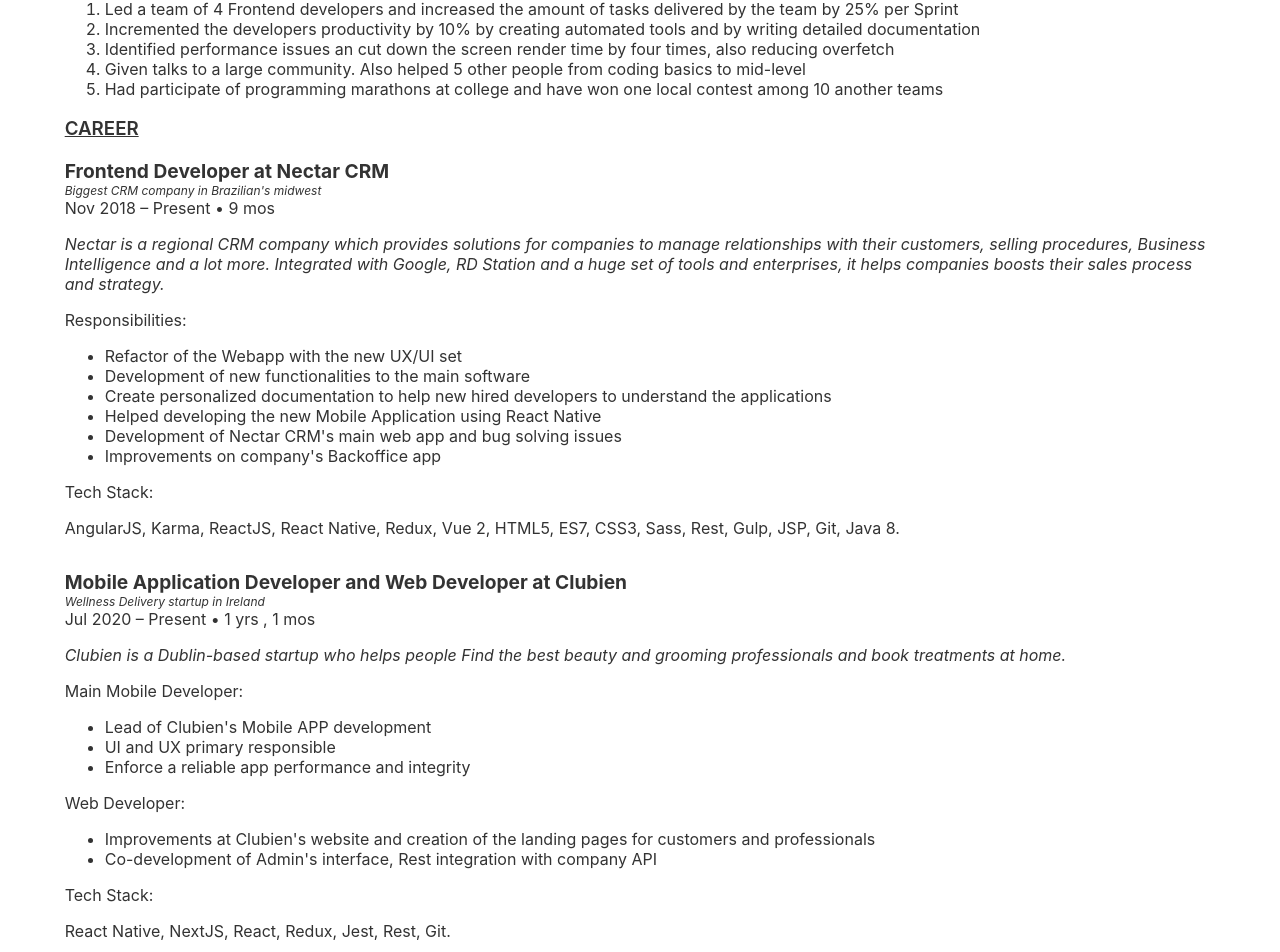
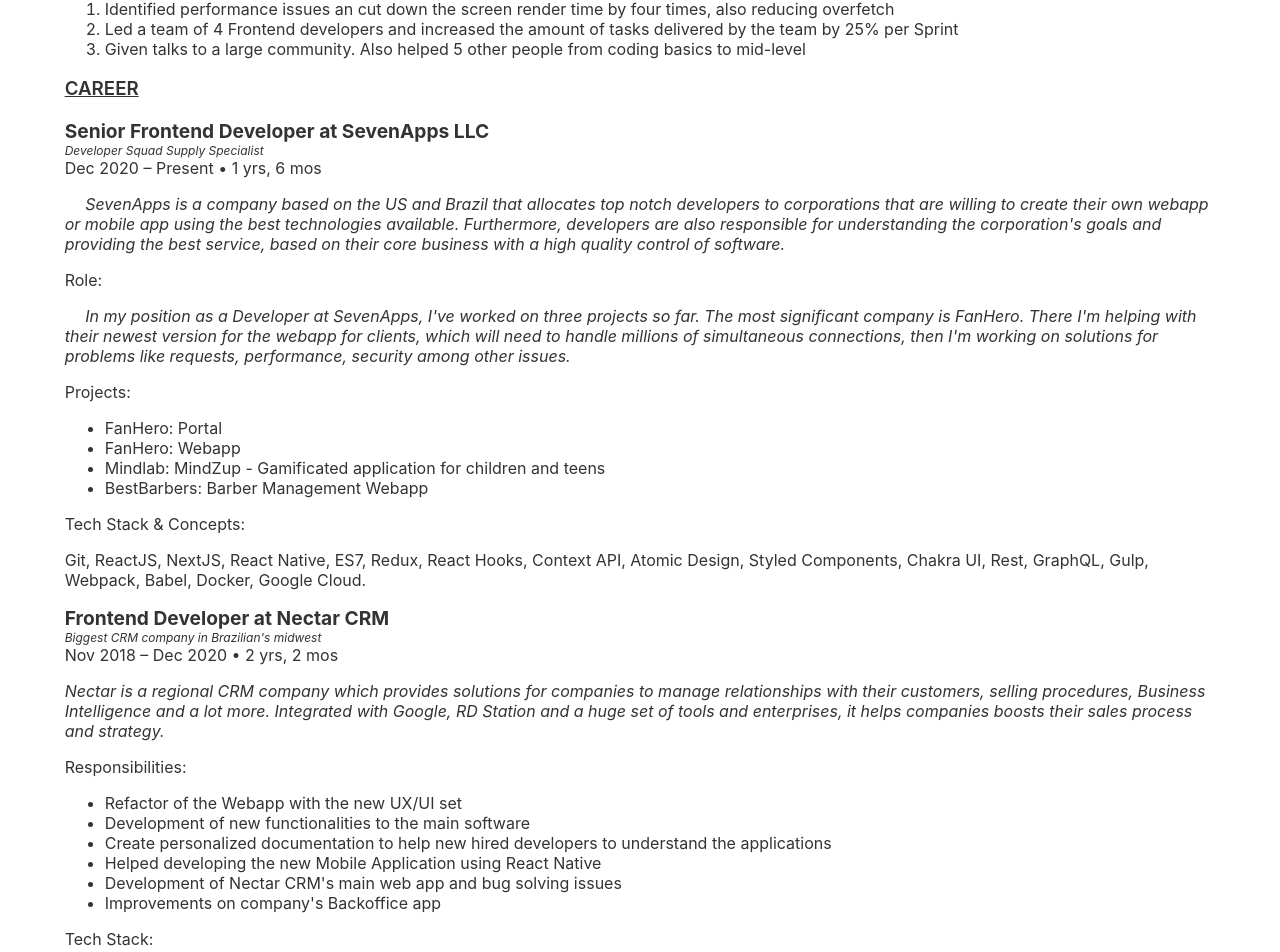
Before and after one commit to murilloves/svelte-cv, a Svelte app: page / in a window 1280 px wide. Shown: the part 302-1254 px from the top of the page. Built offline with nearby package versions, Linux system fonts and the light colour scheme.

Commit message:
Updating CV for SevenApps

```diff
--- a/src/Achievements.svelte
+++ b/src/Achievements.svelte
@@ -3,12 +3,10 @@
         ACHIEVEMENTS
     </h3>
     <ul class="topic decimal">
-        <!-- <li>Include 4/5 key achievements or highlights. Should be relevant and quantifiable.</li> -->
+        <!-- Include 4/5 key achievements or highlights. Should be relevant and quantifiable. -->
+        <li>Identified performance issues an cut down the screen render time by four times, also reducing overfetch</li><!-- Actuar Screen -->
         <li>Led a team of 4 Frontend developers and increased the amount of tasks delivered by the team by 25% per Sprint</li><!-- Using WBS (Work Breakdown Structure) and Scrum Poker-->
-        <li>Incremented the developers productivity by 10% by creating automated tools and by writing detailed documentation</li><!-- Automated: CI/CD; Build modules -->
-        <li>Identified performance issues an cut down the screen render time by four times, also reducing overfetch</li><!-- Actuar Screen -->
         <li>Given talks to a large community. Also helped 5 other people from coding basics to mid-level</li>
-        <li>Had participate of programming marathons at college and have won one local contest among 10 another teams</li>
         <!-- <li>Taught game programming to needy children</li> -->
     </ul>
 </div>
--- a/src/Career.svelte
+++ b/src/Career.svelte
@@ -1,6 +1,9 @@
 <script>
+    const sevenappsBeginDate = new Date('2020/12/28');
     const clubienBeginDate = new Date('2020/07/15');
+    const clubienEndDate = new Date('2020/12/10');
     const nectarBeginDate = new Date('2018/11/10');
+    const nectarEndDate = new Date('2020/12/31');
     const nussaBeginDate = new Date('2015/3/15');
     const nussaEndDate = new Date('2017/6/10');
     const today = new Date();
@@ -16,8 +19,9 @@
             - (12 * d1.getFullYear() + d1.getMonth());
     }
 
-    const clubienInMonths = monthDiff(clubienBeginDate, today);
-    const nectarInMonths = monthDiff(nectarBeginDate, today);
+    const sevenappsInMonths = monthDiff(sevenappsBeginDate, today);
+    const clubienInMonths = monthDiff(clubienBeginDate, clubienEndDate);
+    const nectarInMonths = monthDiff(nectarBeginDate, nectarEndDate);
     const nussaInMonths = monthDiff(nussaBeginDate, nussaEndDate);
 </script>
 
@@ -27,12 +31,53 @@
     </h3>
 
     <div>
+        <strong class="company-name">Senior Frontend Developer at SevenApps LLC</strong>
+        <div class="tiny-desc">Developer Squad Supply Specialist</div>
+        <div>Dec 2020 – Present •
+        { sevenappsInMonths / 12 >= 1
+            ? `${Math.floor(sevenappsInMonths/12)}
+                yrs${sevenappsInMonths % 12 !== 0 ? ', ' + sevenappsInMonths % 12 + ' mos' : ''}`
+            : `${sevenappsInMonths % 12} mos` }
+        </div>
+
+        <p class="italic">
+            &emsp; SevenApps is a company based on the US and Brazil that allocates top notch developers to corporations that are
+            willing to create their own webapp or mobile app using the best technologies available. Furthermore,
+            developers are also responsible for understanding the corporation's goals and providing the best service,
+            based on their core business with a high quality control of software.
+        </p>
+
+        <p>Role:</p>
+        <p class="italic">
+            &emsp; In my position as a Developer at SevenApps, I've worked on three projects so far.
+            The most significant company is FanHero. There I'm helping with their newest version for the
+            webapp for clients, which will need to handle millions of simultaneous connections, then
+            I'm working on solutions for problems like requests, performance, security among other issues.
+        </p>
+
+        <p>Projects:</p>
+        <ul class="topic">
+            <!-- <li>Highlight responsibilities and key achievements/deliverables.</li> -->
+            <li>FanHero: Portal</li>
+            <li>FanHero: Webapp</li>
+            <li>Mindlab: MindZup - Gamificated application for children and teens</li>
+            <li>BestBarbers: Barber Management Webapp</li>
+        </ul>
+
+        <p>Tech Stack & Concepts:</p>
+        <p>
+            Git, ReactJS, NextJS, React Native, ES7, Redux, React Hooks, Context API, Atomic Design, Styled Components, Chakra UI,
+            Rest, GraphQL, Gulp, Webpack, Babel, Docker, Google Cloud.
+        </p>
+
+    </div>
+    <div>
         <strong class="company-name">Frontend Developer at Nectar CRM</strong>
         <div class="tiny-desc">Biggest CRM company in Brazilian's midwest</div>
-        <div>Nov 2018 – Present •
+        <div>Nov 2018 – Dec 2020 •
         { nectarInMonths / 12 >= 1
-            ? `${Math.floor(nectarInMonths/12)} yrs
-               ${nectarInMonths % 12 !== 0 ? ', ' + nectarInMonths % 12 + ' mos' : ''}`
+            ? `${Math.floor(nectarInMonths/12)}
+                yrs${nectarInMonths % 12 !== 0 ? ', ' + nectarInMonths % 12 + ' mos' : ''}`
             : `${nectarInMonths % 12} mos` }
         </div>
 
@@ -58,9 +103,9 @@
 
     </div>
     <div class="pt-1">
-        <strong class="company-name">Mobile Application Developer and Web Developer at Clubien</strong>
+        <strong class="company-name">Mobile Developer and Web Developer at Clubien (Contractor)</strong>
         <div class="tiny-desc">Wellness Delivery startup in Ireland</div>
-        <div>Jul 2020 – Present •
+        <div>Jul 2020 – Dec 2020 •
         { clubienInMonths / 12 >= 1
             ? `${Math.floor(clubienInMonths/12)} yrs
                ${clubienInMonths % 12 !== 0 ? ', ' + clubienInMonths % 12 + ' mos' : ''}`
@@ -85,7 +130,7 @@
         </ul>
 
         <p>Tech Stack:</p>
-        <p>React Native, NextJS, React, Redux, Jest, Rest, Git.</p>
+        <p>React Native, NextJS, React, Redux, Jest, Rest, Git, Tailwind CSS.</p>
     </div>
     <div class="pt-1">
         <strong class="company-name">Frontend Developer at Actuar</strong>
@@ -107,8 +152,22 @@
         <p>Tech Stack:</p>
         <p>Angular 2+, Ionic 2, Typescript, Jest, Angular JS, Wordpress, Scrum, HTML5, ES6, CSS3, Sass, SVG, Git.</p>
     </div>
+
     <div class="pt-1">
-        <strong class="company-name">Fullstack Developer at Nussa Sistemas (Contractor)</strong>
+        <strong class="company-name">Internship Software Developer at Meta</strong>
+        <div>Feb 2017 – Jul 2017 • 6 mos</div>
+
+        <p class="italic">
+            MetaTecnologia is a company with large experience in computerizing mobile phone shops.
+            There I worked on the improvement of a product to control financial of mobile phone stores, and payment system integration to federal government.
+            I was a Fullstack developer, I studied and handled a Fullstack setup.
+        </p>
+
+        <p>Tech Stack:</p>
+        <p> JAVA, MongoDB, JSP, HTML and CSS with Bootstrap.</p>
+    </div>
+    <div class="pt-1">
+        <strong class="company-name">Developer at Nussa Sistemas (Contractor)</strong>
         <div>
             Mar { nussaBeginDate.getFullYear() }
             – Jun { nussaEndDate.getFullYear() } • { Math.floor(nussaInMonths / 12) } yrs, { nussaInMonths % 12 } mos
@@ -130,20 +189,6 @@
 
         <p>Tech Stack:</p>
         <p>Angular 2+, Ionic 2+, React JS, React Native, Node JS + Express, Mongo DB, Firebase, CI/CD, Heroku, PHP and Wordpress.</p>
-    </div>
-
-    <div class="pt-1">
-        <strong class="company-name">Internship Software Developer at Meta</strong>
-        <div>Feb 2017 – Jul 2017 • 6 mos</div>
-
-        <p class="italic">
-            MetaTecnologia is a company with large experience in computerizing mobile phone shops.
-            There I worked on the improvement of a product to control financial of mobile phone stores, and payment system integration to federal government.
-            I was a Fullstack developer, I studied and handled a Fullstack setup.
-        </p>
-
-        <p>Tech Stack:</p>
-        <p> JAVA, MongoDB, JSP, HTML and CSS with Bootstrap.</p>
     </div>
 </div>
 
```
